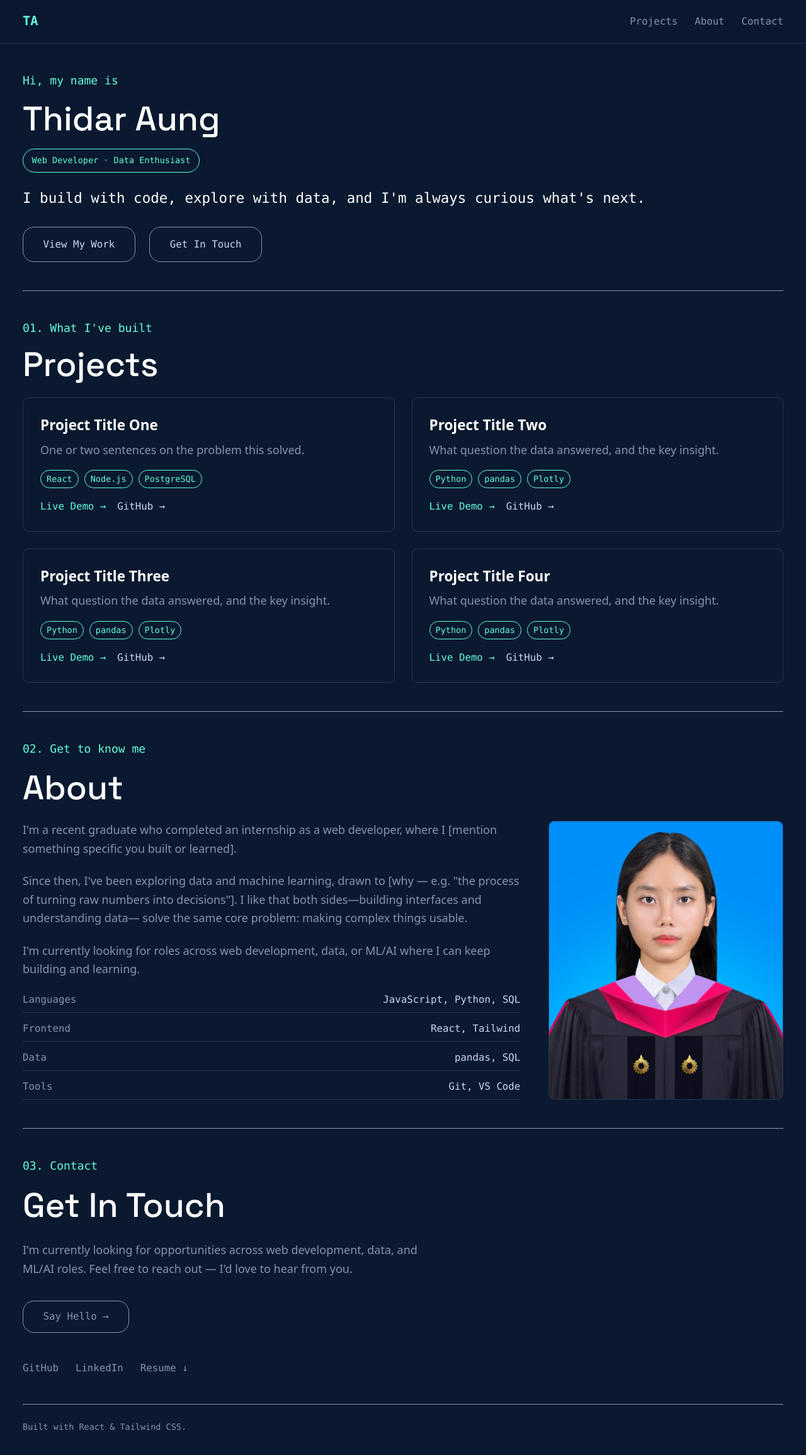
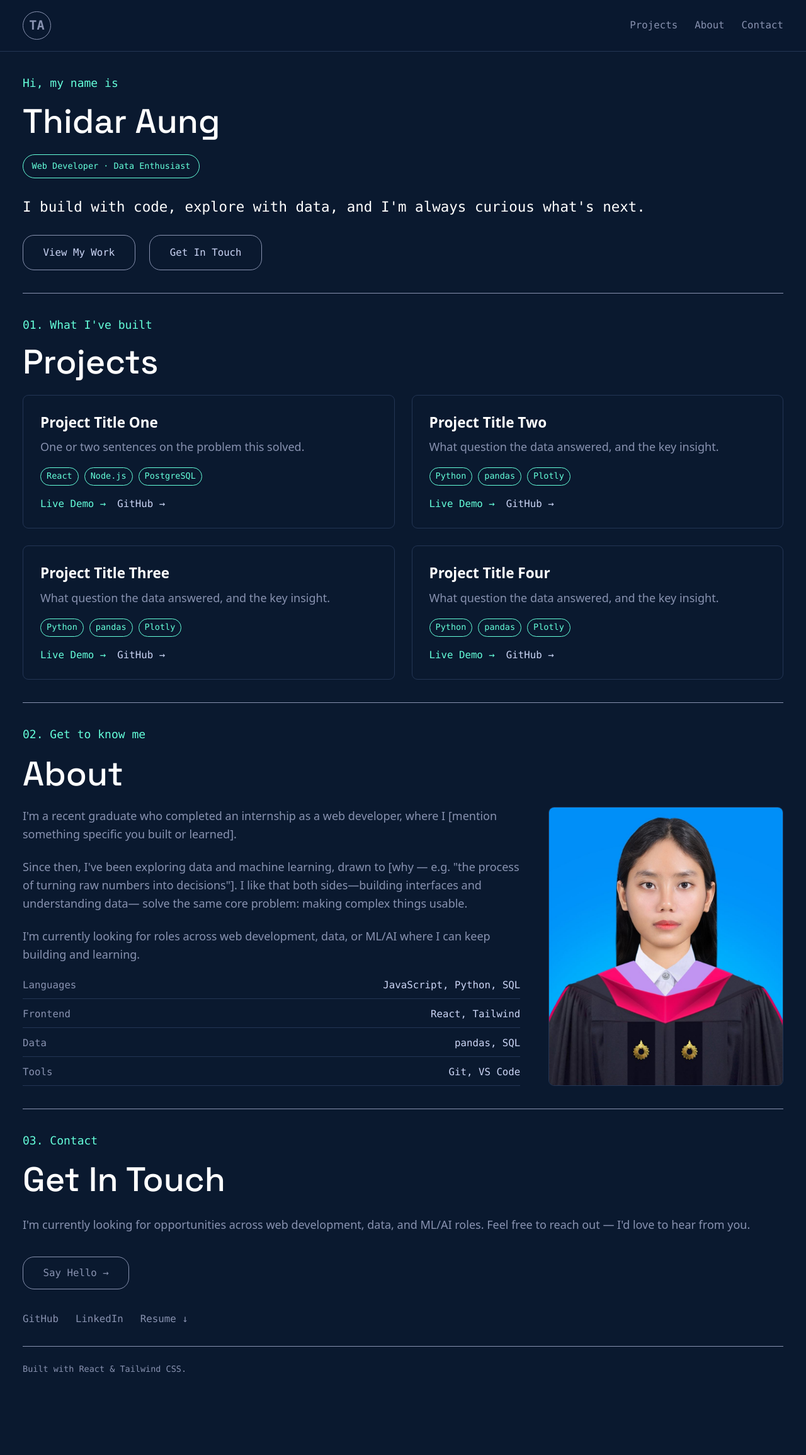
Before and after one commit to thidarr/Personal_Portfolio, a React (Vite) app in the folder my-portfolio/: page / in a window 1280 px wide. Shown: the top 2310 px of the page at 63% size. After the commit the page ends 2246 px from the top, so only its background shows below. Built offline with nearby package versions, Linux system fonts and the light colour scheme.

Commit message:
working on nav section

```diff
--- a/my-portfolio/src/components/About.jsx
+++ b/my-portfolio/src/components/About.jsx
@@ -2,7 +2,7 @@ import image from "../assets/selfphoto.jpg"
 function About() {
     return (
         <section id="about" className="md:px-8 px-4  md:text-left text-center ">
-            <div className="border-b border-line md:py-10 py-7">
+            <div className="border-b border-line md:py-8 py-7">
                 <p className="font-mono text-accent mb-4 ">02. Get to know me</p>
                 <h2 className="text-4xl sm:text-5xl font-display text-white mb-5 ">About</h2>
 
--- a/my-portfolio/src/components/Contact.jsx
+++ b/my-portfolio/src/components/Contact.jsx
@@ -1,9 +1,9 @@
 function Contact() {
     return (
-        <footer id="contact" className="px-4 sm:px-8 md:text-left  text-center md:py-10 py-7">
+        <footer id="contact" className="px-4 sm:px-8 md:text-left  text-center md:py-8 py-7">
             <p className="font-mono text-accent mb-4">03. Contact</p>
             <h2 className="text-4xl sm:text-5xl font-display text-white mb-6">Get In Touch</h2>
-            <p className="text-text max-w-150 mb-8 leading-relaxed">
+            <p className="text-text mb-8 leading-relaxed">
                 I'm currently looking for opportunities across web development, data,
                 and ML/AI roles. Feel free to reach out — I'd love to hear from you.
             </p>
@@ -11,7 +11,7 @@ function Contact() {
             <div className="flex flex-col items-center md:items-start">
                 <a
                     href="mailto:thidaraung00iii@gmail.com"
-                    className="inline-block px-7 py-3 font-mono text-sm border hover:border-accent hover:text-accent rounded-2xl transition-all duration-200 hover:bg-accent-bg hover:shadow-lg hover:shadow-accent/20 hover:scale-105 mb-10"
+                    className="inline-block px-7 py-3 font-mono text-sm border hover:border-accent hover:text-accent rounded-2xl transition-all duration-200 hover:bg-accent-bg hover:shadow-lg hover:shadow-accent/20 hover:scale-105 mb-8"
                 >
                     Say Hello →
                 </a>
@@ -29,7 +29,7 @@ function Contact() {
                 </div>
             </div>
 
-            <p className="border-t border-line font-mono text-xs text-text md:mt-10 mt-5 py-6">
+            <p className="border-t border-line font-mono text-xs text-text md:mt-7 mt-5 py-6">
                 Built with React & Tailwind CSS.
             </p>
         </footer>
--- a/my-portfolio/src/components/Hero.jsx
+++ b/my-portfolio/src/components/Hero.jsx
@@ -1,13 +1,13 @@
 function Hero() {
   return (
-    <section id="home" className="flex flex-col items-center md:items-start justify-center text-center md:text-left px-4 sm:px-8 md:py-10 py-7">
+    <section id="home" className="flex flex-col items-center md:items-start justify-center text-center md:text-left px-4 sm:px-8 md:py-8 py-7">
       <p className="font-mono text-sm sm:text-base text-accent mb-4">
         Hi, my name is
       </p>
-      <h1 className="text-4xl sm:text-5xl font-display text-white mb-4">
+      <h1 className="text-4xl sm:text-5xl font-display text-white mb-5">
         Thidar Aung
       </h1>
-      <span className="font-mono text-xs text-accent border border-accent rounded-full py-2 px-3 mb-4 sm:mb-5 inline-block">
+      <span className="font-mono text-xs text-accent border border-accent rounded-full py-2 px-3 mb-5 sm:mb-6 inline-block">
         Web Developer · Data Enthusiast
       </span>
       <p className="text-lg sm:text-xl font-mono text-white mb-6 leading-relaxed">
--- a/my-portfolio/src/components/Nav.jsx
+++ b/my-portfolio/src/components/Nav.jsx
@@ -1,20 +1,14 @@
 function Nav() {
   return (
-    <nav className="sticky top-0 z-50 bg-bg/85 backdrop-blur-sm border-b border-border px-4 sm:px-8 py-4 flex items-center justify-between">
-      <a href="#home" className="font-mono text-accent text-lg font-bold">
+    <nav className="sticky top-0 z-50 bg-bg/85 backdrop-blur-sm border-b border-border px-4 sm:px-8 py-4 flex items-center justify-between ">
+      <a href="#home" className="flex items-center justify-center w-10 h-10 rounded-full border font-mono text-text hover:text-accent text-lg font-bold transition-all duration-200 hover:bg-accent-bg hover:shadow-lg hover:shadow-accent/20 hover:scale-105">
         TA
       </a>
 
-      <div className="flex gap-6 font-mono text-sm">
-        <a href="#projects" className="text-text hover:text-accent transition-colors">
-          Projects
-        </a>
-        <a href="#about" className="text-text hover:text-accent transition-colors">
-          About
-        </a>
-        <a href="#contact" className="text-text hover:text-accent transition-colors">
-          Contact
-        </a>
+      <div className="flex gap-4 sm:gap-6 font-mono text-xs sm:text-sm">
+        <a href="#projects" className="text-text hover:text-accent transition-all duration-200 hover:scale-105 inline-block">Projects</a>
+        <a href="#about" className="text-text hover:text-accent transition-all duration-200 hover:scale-105 inline-block">About</a>
+        <a href="#contact" className="text-text hover:text-accent transition-all duration-200 hover:scale-105 inline-block">Contact</a>
       </div>
     </nav>
   );
--- a/my-portfolio/src/components/Project.jsx
+++ b/my-portfolio/src/components/Project.jsx
@@ -4,7 +4,7 @@ import ProjectCard from './ProjectCard';
 function Projects() {
     return (
         <section id="projects" className="px-4 md:px-8 ">
-            <div className='border-t border-b border-line md:py-10 py-7'>
+            <div className='border-t border-b border-line md:py-8 py-7'>
             <p className="font-mono text-accent mb-3  md:text-left text-center ">01. What I've built</p>
             <h2 className="text-4xl sm:text-5xl font-display text-white mb-5 md:text-left text-center">Projects</h2>
 
```
